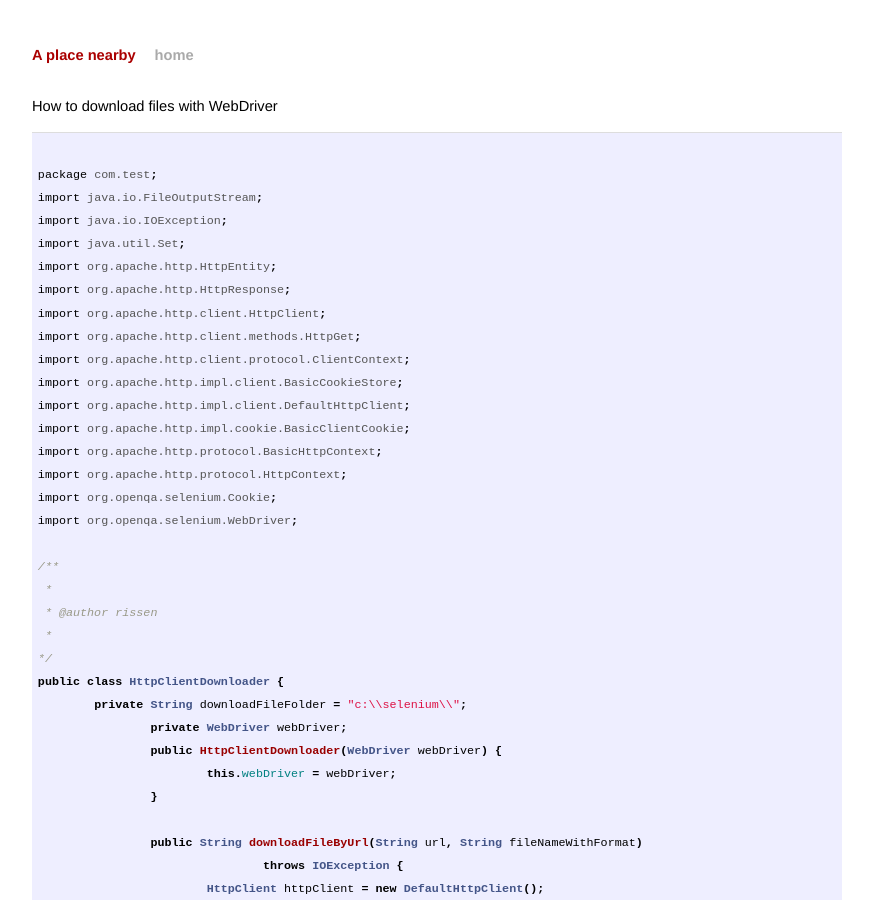
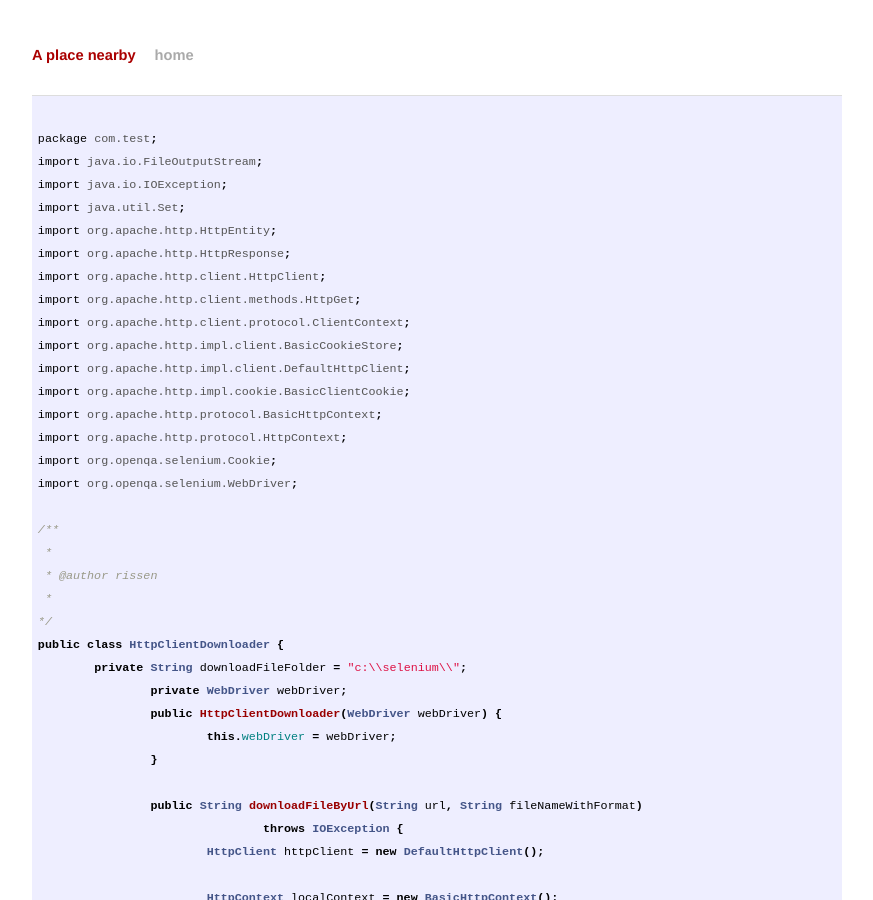
Before and after one commit to rissen/rissen.github.com, a Jekyll site: the page built from _posts/2013-03-31-how-to-download-files-in-webdriver.markdown, in a window 1280 px wide and 900 px high. Shown: the whole window, without its empty margins (203-1076 px from the left). Built offline with Jekyll 4.4.1, drawn with Linux system fonts in a browser that asks for light colours; a style sheet for code colours, icons or effects is not loaded.

Commit message:
Update 2013-03-31-how-to-download-files-in-webdriver.markdown

````diff
--- a/_posts/2013-03-31-how-to-download-files-in-webdriver.markdown
+++ b/_posts/2013-03-31-how-to-download-files-in-webdriver.markdown
@@ -5,8 +5,6 @@ description: "Download files using httpclient in WebDriver"
 category: codes
 tags: [httpclient, webdriver, automation]
 ---
-
-How to download files with WebDriver
 
 ```java
 
````
